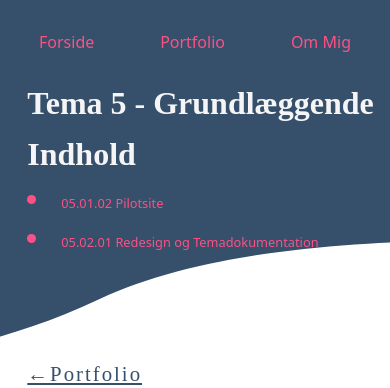
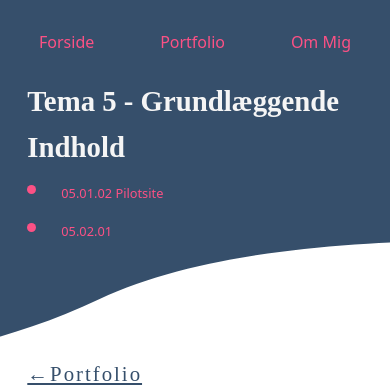
Before and after one commit to jaco266w/website, a plain HTML site: page posts/tema_5.html in a window 390 px wide. Shown: the top 388 px of the page. Drawn offline with Linux system fonts and the light colour scheme; a web font is replaced by a local one.

Commit message:
sidste rettelser

```diff
--- a/posts/tema_5.html
+++ b/posts/tema_5.html
@@ -25,10 +25,10 @@
         <section class="rubrik">
             <img src="../img/wave.svg" alt="baggrunds grfik">
             <div>
-                <h1>Tema 5 - Grundlæggende Indhold</h1>
+                <h1 id="t5_h1">Tema 5 - Grundlæggende Indhold</h1>
                 <ol>
                     <li><a href="#05_01_02">05.01.02 Pilotsite</a></li>
-                    <li><a href="#05_02_01">05.02.01 Redesign og Temadokumentation</a></li>
+                    <li><a href="#05_02_01">05.02.01</a></li>
                 </ol>
             </div>
         </section>
--- a/responsiv.css
+++ b/responsiv.css
@@ -121,9 +121,13 @@
         font-size: 0.8rem;
     }
 
+    #t5_h1 {
+        font-size: 1.8rem;
+    }
+
     /* -------------------- Knapper --------------------- */
     .knap_web a {
-        width: 160px;
+        width: 140px;
     }
 
     .knap_web p {
@@ -158,7 +162,7 @@
     }
 
     #hero > div > h1 {
-        font-size: 2rem;
+        font-size: 1.8rem;
     }
 
     #hero > div > img {
```
